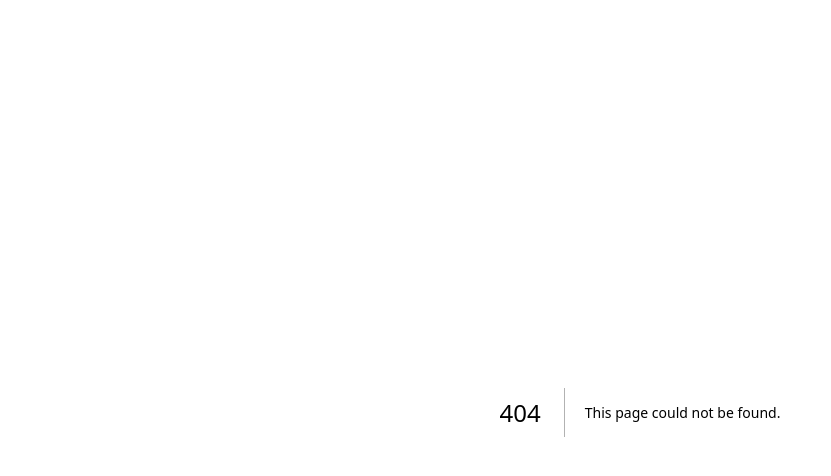
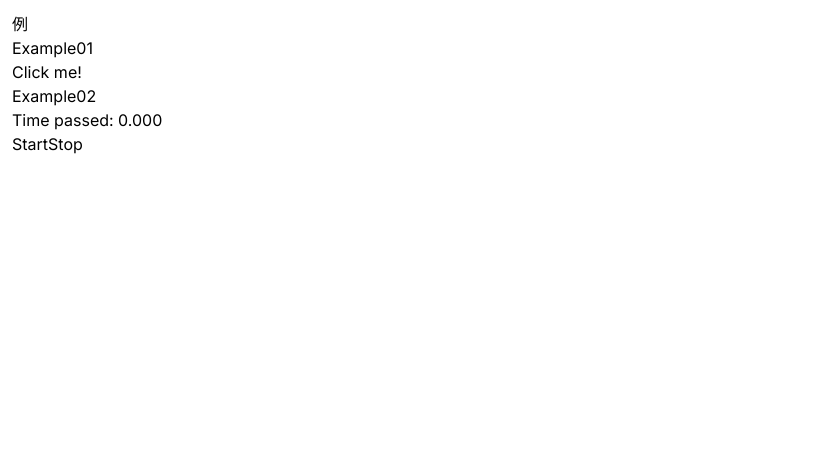
Before and after one commit to ai-biz20-sasaki/learn-react, a Next.js app: page /04-escape-hatches/01-referencing-values-with-refs in a window 1280 px wide. Before the commit this address had no page. Shown: the top 476 px of the page, without its empty margins (0-831 px from the left). Built offline with nearby package versions, Linux system fonts and the light colour scheme.

Commit message:
Add 04-escape-hatches/01-referencing-values-with-refs/example01,example02

```diff
--- /dev/null
+++ b/src/app/04-escape-hatches/01-referencing-values-with-refs/example01.tsx
@@ -0,0 +1,17 @@
+"use client"
+import { useRef } from 'react';
+
+export default function Counter() {
+  let ref = useRef(0);
+
+  function handleClick() {
+    ref.current = ref.current + 1;
+    alert('You clicked ' + ref.current + ' times!');
+  }
+
+  return (
+    <button onClick={handleClick}>
+      Click me!
+    </button>
+  );
+}
--- /dev/null
+++ b/src/app/04-escape-hatches/01-referencing-values-with-refs/example02.tsx
@@ -0,0 +1,47 @@
+"use client"
+import { useState, useRef } from 'react';
+//import { clearInterval } from 'timers'; //自動インポートされたけど、これがあるとエラーになるため削除
+
+export default function Stopwatch() {
+  const [startTime, setStartTime] = useState<number | null>(null);
+  const [now, setNow] = useState<number | null>(null);
+  const intervalRef = useRef<NodeJS.Timeout | null>(null);
+
+  function handleStart() {
+    // Start counting.
+    setStartTime(Date.now());
+    setNow(Date.now());
+
+    if (intervalRef.current) {  //intervalRef.current が存在する場合にのみ clearInterval を呼び出す
+      clearInterval(intervalRef.current);
+    }
+    intervalRef.current = setInterval(() => {
+      // Update the current time every 10ms.
+      setNow(Date.now());
+    }, 10);
+  }
+
+  function handleStop() {
+    if (intervalRef.current) {
+      clearInterval(intervalRef.current);
+      intervalRef.current = null; // タイマーを停止した後に intervalRef.current を null にリセットする
+    }
+  }
+
+  let secondsPassed = 0;
+  if (startTime != null && now != null) {
+    secondsPassed = (now - startTime) / 1000;
+  }
+
+  return (
+    <>
+      <h1>Time passed: {secondsPassed.toFixed(3)}</h1>
+      <button onClick={handleStart}>
+        Start
+      </button>
+      <button onClick={handleStop}>
+        Stop
+      </button>
+    </>
+  );
+}
--- /dev/null
+++ b/src/app/04-escape-hatches/01-referencing-values-with-refs/page.tsx
@@ -0,0 +1,46 @@
+//https://react.dev/learn/referencing-values-with-refs#challenges
+//https://react.dev/learn/referencing-values-with-refs
+import Link from 'next/link'
+import Example01 from './example01'
+import Example02 from './example02'
+//import Example03 from './example03'
+//import Example04 from './example04'
+//import Example05 from './example05'
+//import Example06 from './example06'
+//import Challenge01 from './challenge01'
+//import Challenge02 from './challenge02'
+//import Challenge03 from './challenge03'
+
+export default function Page() {
+  return (
+    <div>
+      <h2>
+        <a
+          className=""
+          href="https://react.dev/learn/referencing-values-with-refs"
+          target="_blank"
+          rel="noopener noreferrer"
+        >
+          例
+        </a>
+      </h2>
+      <h3>Example01</h3>
+      <Example01 />
+      <h3>Example02</h3>
+      <Example02 />
+
+      {/*
+      <h2>
+        <a
+          className=""
+          href="https://react.dev/learn/referencing-values-with-refs#challenges"
+          target="_blank"
+          rel="noopener noreferrer"
+        >
+          Try out some challenges|いくつかのチャレンジを試してみる
+        </a>
+      </h2>
+      */}
+    </div>
+  )
+}
--- a/src/app/page.tsx
+++ b/src/app/page.tsx
@@ -116,7 +116,11 @@ export default function Home() {
       <div className="m-2"/>
       <h2 className="text-xl">Escape Hatches|避難ハッチ</h2>
       <ul className="ml-3">
-        <li>Referencing Values with Refs|Ref を使用した値の参照</li>
+        <li>
+          <Link href="/04-escape-hatches/01-referencing-values-with-refs">
+            Referencing Values with Refs|Ref を使用した値の参照
+          </Link>
+        </li>
         <li>Manipulating the DOM with Refs|Ref を使用した DOM の操作</li>
         <li>Synchronizing with Effects|エフェクトとの同期</li>
         <li>You Might Not Need an Effect|エフェクトは必要ないかもしれません</li>
```
